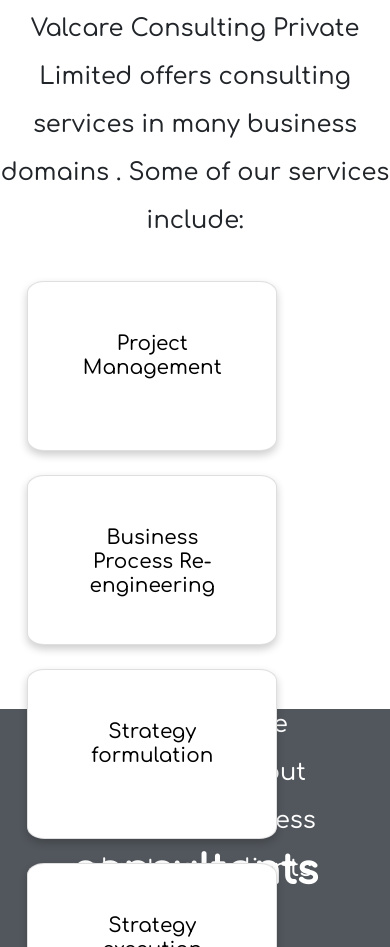
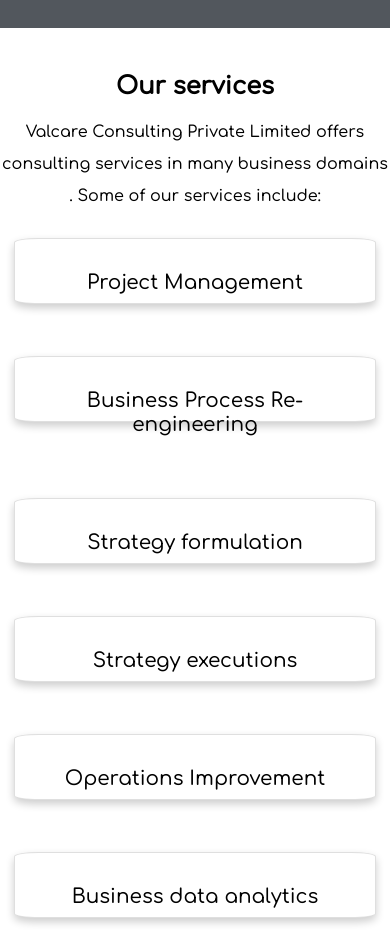
Before and after one commit to anugrahkolath/valcare, a plain HTML site: page index.html in a window 390 px wide. Shown: the part 1053-2000 px from the top of the page. Drawn offline with nearby package versions, Linux system fonts and the light colour scheme.

Commit message:
Add files via upload

```diff
--- a/index.html
+++ b/index.html
@@ -87,91 +87,84 @@
 <!-- our services -->
 <section id="services">
 
+
+<div class="serv-div">
   <h2>Our services</h2>
    <p class="serv-p">
 Valcare Consulting Private Limited offers consulting services in many business domains .
 Some of our services include:</p>
 
-<div class="">
+<div class="row2">
+  <div class="column">
+    <div class="card">
 
-  <div class="row row-cols-1 row-cols-md-4">
-    <div class="col mb-4">
-      <div class="card" >
 
-        <div class="card-body">
-          <h5 class="card-title">Project Management </h5>
-          <p class="card-text"></p>
+      <div class="serv-card">
+        <h5>Project Management</h5>
       </div>
     </div>
   </div>
-    <div class="col mb-4">
+
+  <div class="column">
     <div class="card">
 
-        <div class="card-body">
-          <h5 class="card-title">Business Process Re-engineering </h5>
-          <p class="card-text"></p>
+      <div class="serv-card">
+        <h5>Business Process Re-engineering </h5>
       </div>
     </div>
   </div>
-    <div class="col mb-4">
+
+  <div class="column">
     <div class="card">
 
-        <div class="card-body">
-          <h5 class="card-title">Strategy formulation</h5>
-          <p class="card-text"></p>
+      <div class="serv-card">
+        <h5>Strategy formulation</h5>
       </div>
     </div>
   </div>
-    <div class="col mb-4">
+
+  <div class="column">
     <div class="card">
 
-        <div class="card-body">
-          <h5 class="card-title">Strategy execution </h5>
-          <p class="card-text"></p>
+      <div class="serv-card">
+        <h5>Strategy  executions</h5>
       </div>
+    </div>
+  </div>
+</div>
+<div class="row1">
+  <div class="column">
+    <div class="card">
+
+      <div class="serv-card">
+        <h5>Operations Improvement</h5>
+      </div>
+    </div>
+  </div>
+
+  <div class="column">
+    <div class="card">
+
+      <div class="serv-card">
+        <h5>Business data analytics </h5>
+      </div>
+    </div>
+  </div>
+
+  <div class="column">
+    <div class="card">
+
+      <div class="serv-card">
+        <h5>Business data visualization </h5>
       </div>
     </div>
   </div>
 
 
-  <div class="row row-cols-1 row-cols-md-3">
-    <div class="col mb-4">
-      <div class="card">
-
-        <div class="card-body">
-          <h5 class="card-title">Operations Improvement</h5>
-          <p class="card-text"></p>
-        </div>
-      </div>
-    </div>
-    <div class="col mb-4">
-      <div class="card">
-
-        <div class="card-body">
-          <h5 class="card-title">Business data analytics</h5>
-          <p class="card-text"></p>
-        </div>
-      </div>
-    </div>
-    <div class="col mb-4">
-      <div class="card">
-
-        <div class="card-body">
-          <h5 class="card-title">Business data visualization</h5>
-          <p class="card-text"></p>
-        </div>
-      </div>
-    </div>
-
 </div>
 
 
-
-
-
 </div>
-
-
 
 
 
@@ -260,8 +253,8 @@ Some of our services include:</p>
           <div class="col-lg-4 ">
               <h3>Contact Us</h3>
             <ul>
-              <li>Call-91 8921428484</li>
-              <li>valcareconsult@gmail.com</li>
+              <li> <i class="fas fa-phone-square-alt"></i>+918921428484</li>
+              <li> <i class="social-icon fas fa-envelope"></i>valcareconsult@gmail.com</li>
             </ul>
           </div>
           <div class="col-lg-4  ">
--- a/style.css
+++ b/style.css
@@ -6,11 +6,11 @@ h2{
   color: black;
   font-size: 2rem;
   font-weight: bold;
-  padding-bottom:50px;
+  padding:0.5em;
 }
 h3{
   color: white;
-  padding: 20px;
+  padding: 0.5em;
 }
 h1{
   padding: 70px 40px  40px;
@@ -42,29 +42,31 @@ p{
 
 }
 .about-us{
-  height: 600px;
+  height: 10%;
   background-color: #52575d;
  color: white;
- padding: 30px 70px;
+ padding: 2em 4em 5em 4em;
  font-family: 'Comfortaa', cursive;
 }
 #services{
-background-color: white;
-height: 900px;
+
+  background-color: white;
+/*
   padding-top: 100px;
-
+  height: 800px; */
   font-family: 'Comfortaa', cursive;
-
+padding-bottom: 10%;
+padding-top: 10%;
 
 }
 .serv-div{
   color: black;
 }
 .serv-card{
-  font-size: 15px;
-text-align: centre;
+  font-size: 1em;
+  text-align: centre;
 
-  width: 180px;
+  width: 100%;
 
 }
 .navbar-brand {
@@ -72,29 +74,54 @@ text-align: centre;
   font-size: 2.5rem;
   font-weight: bold;
 }
-.row-cols-md-4{
-  padding-left: 7%;
-  padding-right: 7%;
-    padding-top: 5%;
-}
-.row-cols-md-3{
-  padding-left: 15%;
-  padding-right: 15%;
-  padding-top: 5%;
+
+/* service card */
+
+/* Float four columns side by side */
+.column {
+  /* float: left; */
+  /* display: flex;
+  flex-direction: column; */
+    /* width: 20%;
+    padding: 15px 45px 15px 15px;
+    margin-left: 70px; */
 }
 
+
+/* Remove extra left and right margins, due to padding */
+.row2 {
+ /* using css grid to better align menu items */
+  display: grid;
+  grid-template-rows: repeat(4, auto);
+  grid-template-columns: repeat(4, auto);
+
+  margin-left: 7%;
+  margin-right: 7%;
+
+}
+.row1 {
+ /* using css grid to better align menu items */
+  display: grid;
+  grid-template-rows: repeat(4, auto);
+  grid-template-columns: repeat(3, auto);
+
+  margin-left: 12%;
+  margin-right: 12%;
+
+}
 
 
 /* Style the counter cards */
 .card {
   box-shadow: 0 4px 8px 0 rgba(0, 0, 0, 0.2);
-  padding: 30px;
+  padding: 40px;
   text-align: center;
   background-color: white;
   color: black;
   border-radius: 7%;
   width: 250px;
-  height: 170px;
+  height: 150px;
+  box-shadow: 0 4px 8px 0 rgba(0,0,0,0.2);
  transition: 0.3s;
 
 }
@@ -159,3 +186,94 @@ hr{
   background-color: #52575d;
   border: none;
 }
+
+@media screen and (max-width: 920px){
+  .row2 , .row1 {
+    /* display: flex;
+    flex-direction: row; */
+    display: grid;
+    grid-template-rows: repeat(4, auto);
+    grid-template-columns: repeat(2, auto);
+
+    margin-left: 1%;
+    margin-right: 1%;
+  /* padding-top: 30px;
+  padding-bottom: 30px; */
+  }
+  h2{
+    color: black;
+    font-size: 1.5rem;
+    font-weight: bold;
+    padding:0.25em;
+  }
+  h3{
+    color: white;
+    padding: 0.25em;
+  }
+  h1{
+    padding: 70px 40px  40px;
+    font-size: 2rem;
+  font-weight: bold;
+  color: white;
+
+}
+.consultant{
+height: 100%;
+
+}
+
+/* Responsive columns */
+@media screen and (max-width: 600px) {
+
+  .card {
+    box-shadow: 0 4px 8px 0 rgba(0, 0, 0, 0.2);
+    padding: 2em;
+    text-align: center;
+    background-color: white;
+    color: black;
+    border-radius: 7%;
+    width: 100%;
+    height: 30%;
+    box-shadow: 0 4px 8px 0 rgba(0,0,0,0.2);
+   transition: 0.3s;
+
+  }
+  .row2 , .row1 {
+
+    display: grid;
+    grid-template-rows: repeat(4, auto);
+    grid-template-columns: repeat(1, auto);
+
+
+  }
+  h2{
+    color: black;
+    font-size: 1.5rem;
+    font-weight: bold;
+    padding:0.25em;
+  }
+  h3{
+    color: white;
+    padding: 0.25em;
+  }
+  h1{
+    padding: 70px 40px  40px;
+    font-size: 1.5rem;
+  font-weight: bold;
+  color: white;
+
+}
+p{
+  font-size: 1rem;
+}
+.consultant{
+  font-family: 'Comfortaa', cursive;
+width: 100%;
+height: 100%;
+  background-color: #52575d;
+ color: white;
+padding-top: 5%;
+padding-bottom: 10%;
+}
+
+}
```
Lines whose indentation alone changed are shown as unchanged.
